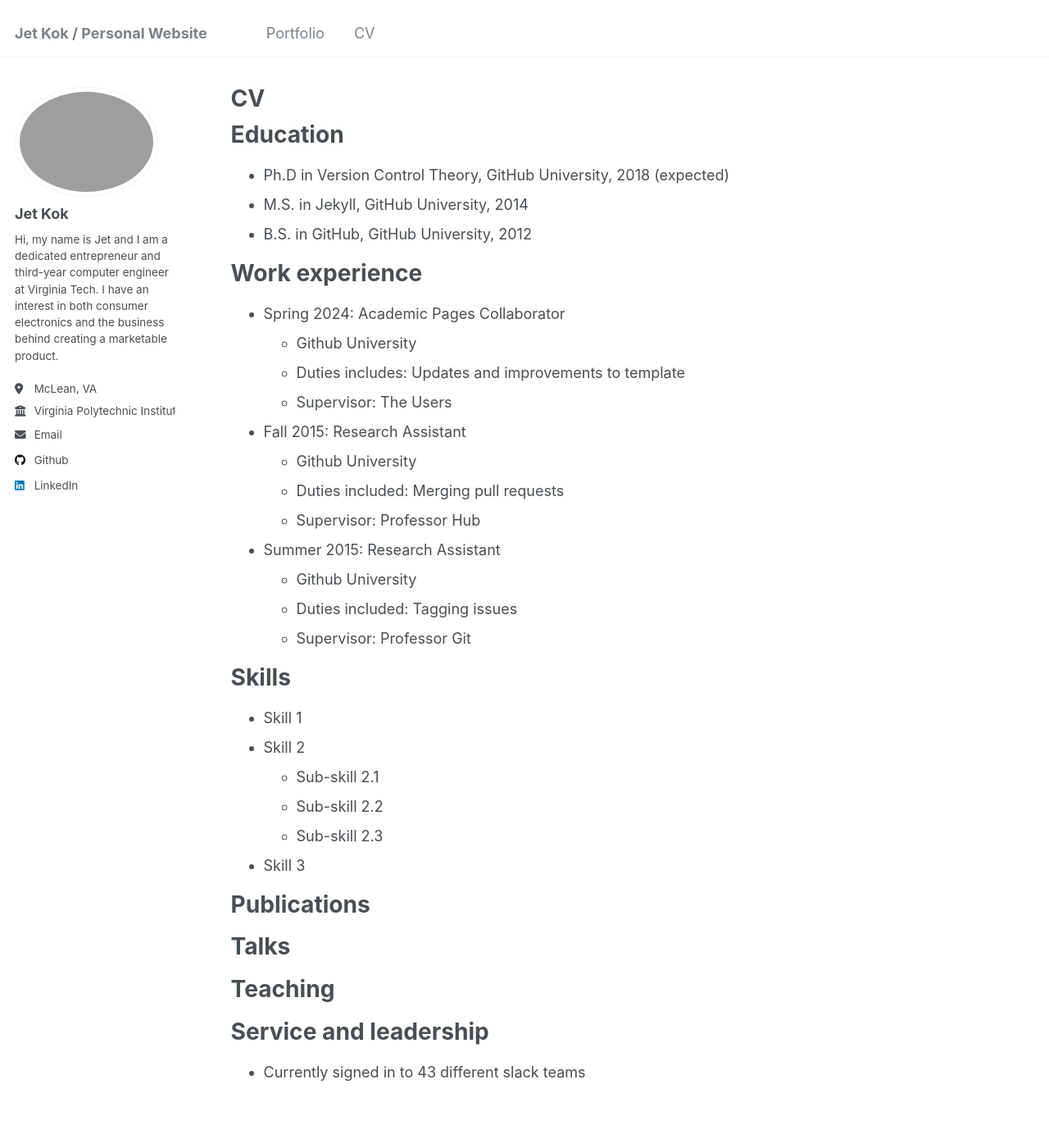
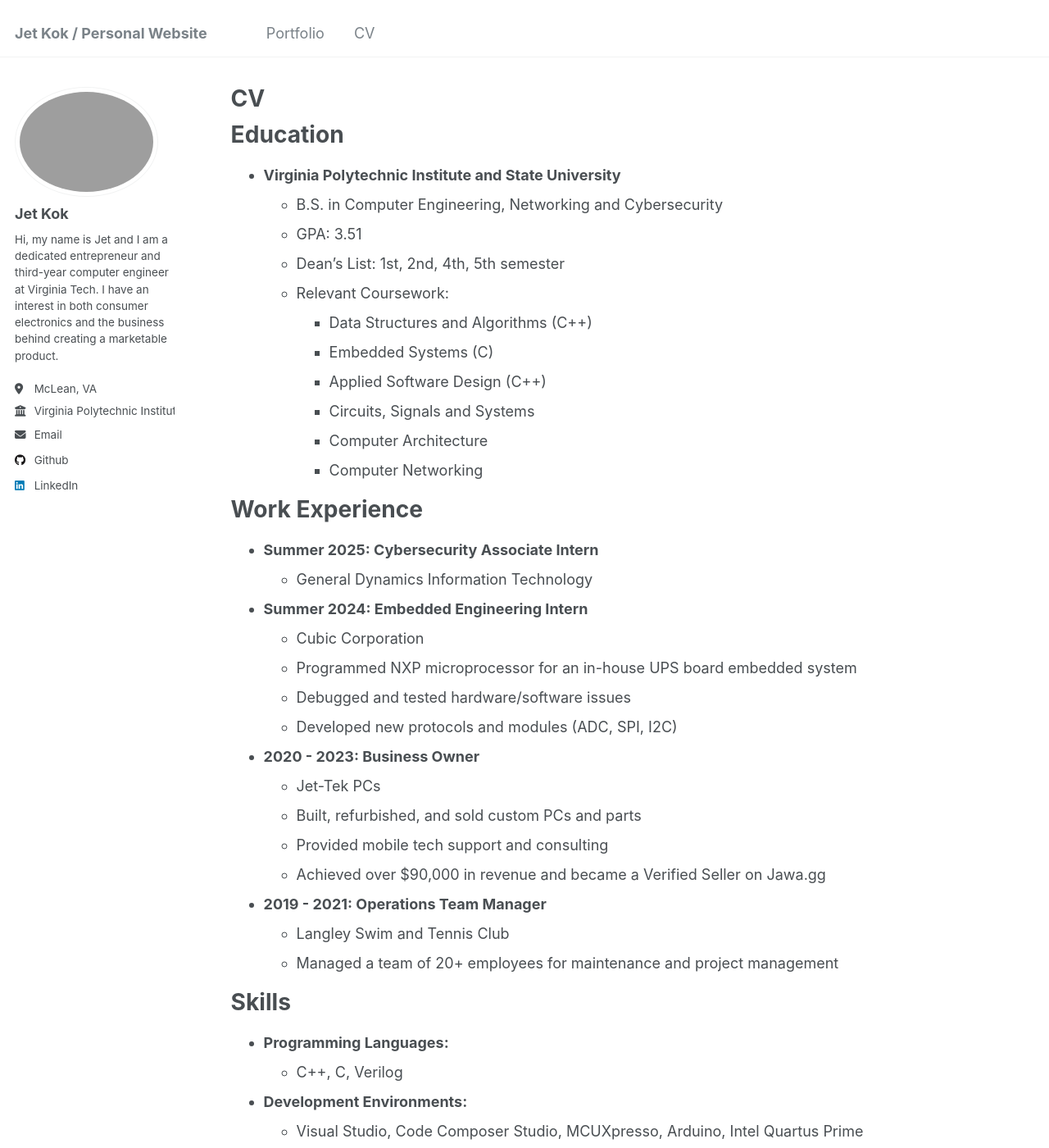
Before and after one commit to J3TK/J3TK.github.io, a Jekyll site: the page built from _pages/cv.md, in a window 1280 px wide and 1400 px high. Shown: the whole window at 82% size. Built offline with Jekyll 4.4.1, drawn with Linux system fonts in a browser that asks for light colours; some of the changed text lies outside the part shown.

Commit message:
Updated CV page with resume

```diff
--- a/_pages/cv.md
+++ b/_pages/cv.md
@@ -11,54 +11,68 @@ redirect_from:
 
 Education
 ======
-* Ph.D in Version Control Theory, GitHub University, 2018 (expected)
-* M.S. in Jekyll, GitHub University, 2014
-* B.S. in GitHub, GitHub University, 2012
+* **Virginia Polytechnic Institute and State University**
+  * B.S. in Computer Engineering, Networking and Cybersecurity
+  * GPA: 3.51
+  * Dean’s List: 1st, 2nd, 4th, 5th semester
+  * Relevant Coursework:
+    * Data Structures and Algorithms (C++)
+    * Embedded Systems (C)
+    * Applied Software Design (C++)
+    * Circuits, Signals and Systems
+    * Computer Architecture
+    * Computer Networking
 
-Work experience
+Work Experience
 ======
-* Spring 2024: Academic Pages Collaborator
-  * Github University
-  * Duties includes: Updates and improvements to template
-  * Supervisor: The Users
+* **Summer 2025: Cybersecurity Associate Intern**
+  * General Dynamics Information Technology
 
-* Fall 2015: Research Assistant
-  * Github University
-  * Duties included: Merging pull requests
-  * Supervisor: Professor Hub
+* **Summer 2024: Embedded Engineering Intern**
+  * Cubic Corporation
+  * Programmed NXP microprocessor for an in-house UPS board embedded system
+  * Debugged and tested hardware/software issues
+  * Developed new protocols and modules (ADC, SPI, I2C)
 
-* Summer 2015: Research Assistant
-  * Github University
-  * Duties included: Tagging issues
-  * Supervisor: Professor Git
+* **2020 - 2023: Business Owner**
+  * Jet-Tek PCs
+  * Built, refurbished, and sold custom PCs and parts
+  * Provided mobile tech support and consulting
+  * Achieved over $90,000 in revenue and became a Verified Seller on Jawa.gg
+
+* **2019 - 2021: Operations Team Manager**
+  * Langley Swim and Tennis Club
+  * Managed a team of 20+ employees for maintenance and project management
 
 Skills
 ======
-* Skill 1
-* Skill 2
-  * Sub-skill 2.1
-  * Sub-skill 2.2
-  * Sub-skill 2.3
-* Skill 3
+* **Programming Languages:**
+  * C++, C, Verilog
 
-Publications
+* **Development Environments:**
+  * Visual Studio, Code Composer Studio, MCUXpresso, Arduino, Intel Quartus Prime
+
+* **Technical Skills:**
+  * Git, WSL (Linux), Wireshark, Microcontroller Programming
+  * Analog Circuits, LTSpice, MATLAB, CAD
+  * Computer Building/Refurbishing, 3D Printing, Video Editing
+  * Microsoft Office Suite
+
+Projects
 ======
-  <ul>{% for post in site.publications reversed %}
-    {% include archive-single-cv.html %}
-  {% endfor %}</ul>
+* **UPS Board System** (Embedded C/C++, MCUXpresso)
+  * Programmed an LPC4370 MCU and improved ADC sampling by 80x
+  * Collaborated with FPGA/hardware team to resolve board design issues
 
-Talks
+* **Integrated Design Project – Home Audio** (LTSpice, C++, Arduino)
+  * Designed analog circuits (3-band BPF equalizer, Class-D Amplifier)
+  * Developed a 3-band graphic equalizer with OLED spectrogram display
+
+* **TI Launchpad Games** (Embedded C, Code Composer Studio)
+  * Created multiple games (Subway Surfers, Multiplayer Rock Paper Scissors, Reflex Timer)
+  * Utilized GPIO, ADC, SPI, UART for hardware interaction
+
+Leadership and Extracurriculars
 ======
-  <ul>{% for post in site.talks reversed %}
-    {% include archive-single-talk-cv.html  %}
-  {% endfor %}</ul>
-
-Teaching
-======
-  <ul>{% for post in site.teaching reversed %}
-    {% include archive-single-cv.html %}
-  {% endfor %}</ul>
-
-Service and leadership
-======
-* Currently signed in to 43 different slack teams
+* **Officer, Chinese American Society, Virginia Tech** (2023 - 2024)
+  * Assisted in event setup, advertising, and video content creation
```
